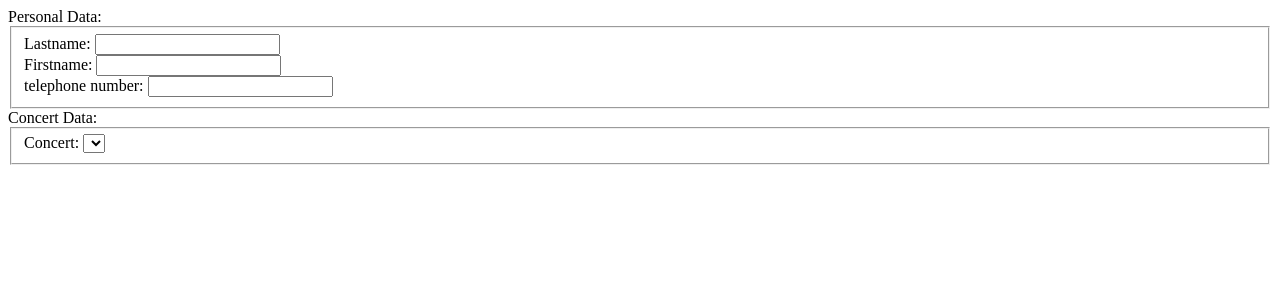
After one commit to Nalis1000/Konzerttickets, a PHP site: page /app/Views/buyTicket.view.php in a window 1280 px wide. The commit adds this page. Shown: the top 300 px of the page. Run offline with PHP 8.4, Linux system fonts and the light colour scheme; the template is opened without the code that fills it, so the values that code supplies are empty; some libraries are stand-ins or nearby versions.

Commit message:
Added buyTicket.view.php

```diff
--- a/konzerttickets.sql
+++ b/konzerttickets.sql
@@ -8,7 +8,7 @@ CREATE TABLE reduction (
     paytime INT(2)
 );
 
-CREATE TABLE user (
+CREATE TABLE users (
     userid INT NOT NULL AUTO_INCREMENT PRIMARY KEY,
     lastname VARCHAR(50),
     firstname VARCHAR(50),
@@ -28,7 +28,7 @@ CREATE TABLE orders (
     fk_userid INT NOT NULL,
     fk_concertid INT NOT NULL,
     ispayed BOOLEAN,
-    FOREIGN KEY (fk_userid) REFERENCES user(userid),
+    FOREIGN KEY (fk_userid) REFERENCES users(userid),
     FOREIGN KEY (fk_concertid) REFERENCES concerts(concertid)
 );
 
--- /dev/null
+++ b/src/app/Views/buyTicket.view.php
@@ -0,0 +1,36 @@
+<!DOCTYPE html>
+<html lang="de">
+<head>
+    <meta charset="UTF-8">
+    <title>New Buy Order</title>
+    <!-- Set base for relative urls to the directory of index.php: -->
+    <base href="<?= ROOT_URL ?>/">
+    <!--<link rel="stylesheet" href="public/css/app.css">-->
+</head>
+<body>
+    <form>
+        <label for="personal_data" >Personal Data:</label>
+        <fieldset id="personal_data">
+            <label for="lastname">Lastname: </label>
+            <input type="text" id="lastname" name="lastname"><br>
+            <label for="firstname">Firstname: </label>
+            <input type="text" id="firstname" name="firstname"><br>
+            <label for="tel">telephone number: </label>
+            <input type="text" id="tel" name="tel"><br>
+        </fieldset>
+        <label for="concert_data">Concert Data: </label>
+        <fieldset id="concert_data">
+            <label for="concert">Concert: </label>
+            <select id="concert" name="concert">
+            <?php foreach($concerts as $concert){?>
+                <option value=<?php $concert['artist']?>
+            <?php }?>
+
+            </select>
+        </fieldset>
+
+    </form>
+
+
+</body>
+</html>
--- a/src/routes.php
+++ b/src/routes.php
@@ -1,4 +1,5 @@
 <?php
 $routes = [
     '/hallo/welt' => 'WelcomeController@index',
+    'newTicket'=>'buyTicketController@index'
 ];
```
Also changed, not shown: src/app/Controllers/buyTicketController.php (added, +10 -0 lines).
